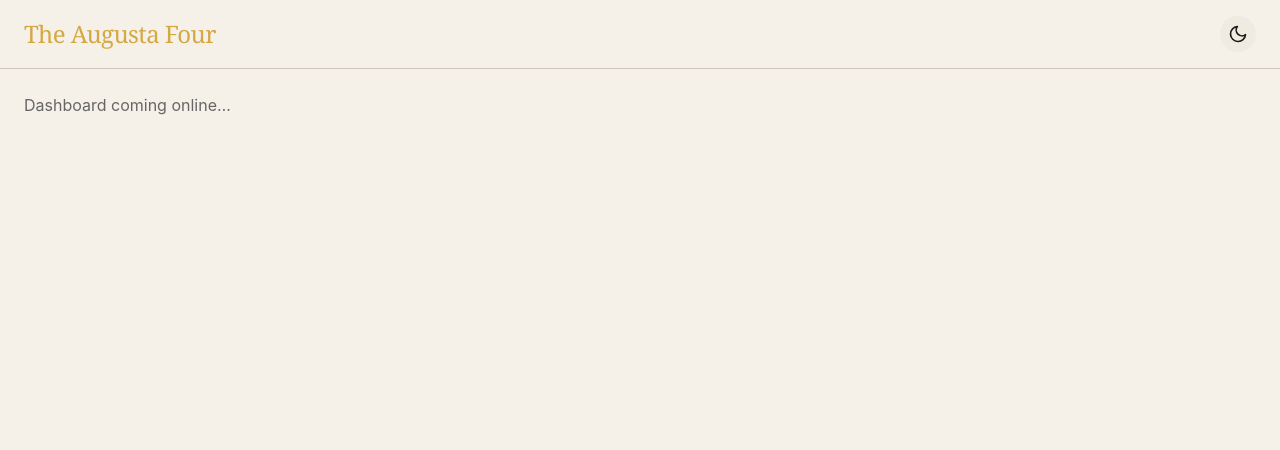
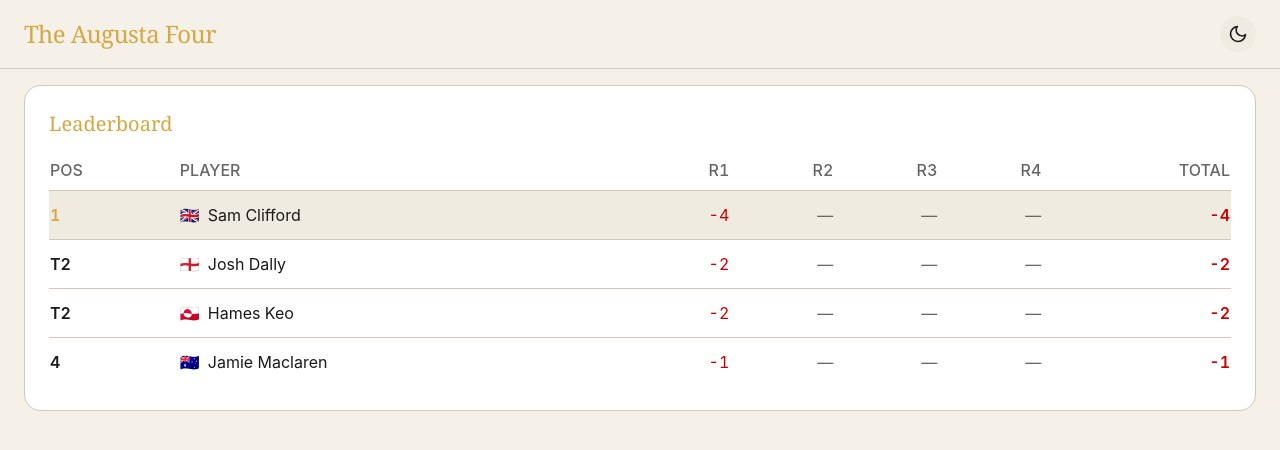
Before and after one commit to jameskeo126/webbers-golf-dashboard, a Next.js app: page / in a window 1280 px wide. Shown: the top 450 px of the page. Built offline with nearby package versions, Linux system fonts and the light colour scheme.

Commit message:
Add Leaderboard component

```diff
--- a/app/page.tsx
+++ b/app/page.tsx
@@ -1,12 +1,11 @@
 import { Header } from "@/components/Header"
+import { Leaderboard } from "@/components/Leaderboard"
 
 export default function HomePage() {
   return (
     <main>
       <Header />
-      <div className="p-4 sm:p-6">
-        <p style={{ color: "var(--text-muted)" }}>Dashboard coming online…</p>
-      </div>
+      <Leaderboard />
     </main>
   )
 }
--- /dev/null
+++ b/components/Leaderboard.tsx
@@ -0,0 +1,87 @@
+import { ROUNDS } from "@/data/rounds"
+import { PLAYERS } from "@/data/players"
+import { computeLeaderboard } from "@/lib/leaderboard"
+import { formatToPar } from "@/lib/scoreUtils"
+import type { LeaderboardRow } from "@/data/types"
+
+function scoreColor(toPar: number | null): string {
+  if (toPar === null) return "var(--text-muted)"
+  if (toPar < 0) return "var(--score-under)"
+  if (toPar > 0) return "var(--score-over)"
+  return "var(--text-primary)"
+}
+
+function PlayerCell({ row }: { row: LeaderboardRow }) {
+  const player = PLAYERS.find(p => p.id === row.playerId)!
+  return (
+    <span className="flex items-center gap-2">
+      <span aria-hidden="true">{player.flag}</span>
+      <span>{player.displayName}</span>
+    </span>
+  )
+}
+
+export function Leaderboard() {
+  const rows = computeLeaderboard(ROUNDS)
+  const leaderTotal = rows[0]?.totalToPar
+
+  return (
+    <section
+      className="mx-4 my-4 rounded-2xl p-4 sm:mx-6 sm:p-6"
+      style={{ backgroundColor: "var(--bg-surface)", border: "1px solid var(--border)" }}
+    >
+      <h2 className="font-serif text-xl mb-3" style={{ color: "var(--accent)" }}>
+        Leaderboard
+      </h2>
+      <div className="overflow-x-auto">
+        <table className="w-full text-left tabular text-sm sm:text-base">
+          <thead style={{ color: "var(--text-muted)" }}>
+            <tr>
+              <th className="py-2 pr-3 font-medium">POS</th>
+              <th className="py-2 pr-3 font-medium">PLAYER</th>
+              <th className="py-2 px-2 text-right font-medium">R1</th>
+              <th className="py-2 px-2 text-right font-medium">R2</th>
+              <th className="py-2 px-2 text-right font-medium">R3</th>
+              <th className="py-2 px-2 text-right font-medium">R4</th>
+              <th className="py-2 pl-3 text-right font-medium">TOTAL</th>
+            </tr>
+          </thead>
+          <tbody>
+            {rows.map(row => {
+              const isLeader = row.totalToPar === leaderTotal
+              return (
+                <tr
+                  key={row.playerId}
+                  style={{
+                    borderTop: "1px solid var(--border)",
+                    backgroundColor: isLeader ? "var(--bg-elevated)" : "transparent",
+                  }}
+                >
+                  <td className="py-3 pr-3 font-semibold" style={{ color: isLeader ? "var(--accent)" : "var(--text-primary)" }}>
+                    {row.positionDisplay}
+                  </td>
+                  <td className="py-3 pr-3"><PlayerCell row={row} /></td>
+                  <td className="py-3 px-2 text-right" style={{ color: scoreColor(row.r1ToPar) }}>
+                    {formatToPar(row.r1ToPar)}
+                  </td>
+                  <td className="py-3 px-2 text-right" style={{ color: scoreColor(row.r2ToPar) }}>
+                    {formatToPar(row.r2ToPar)}
+                  </td>
+                  <td className="py-3 px-2 text-right" style={{ color: scoreColor(row.r3ToPar) }}>
+                    {formatToPar(row.r3ToPar)}
+                  </td>
+                  <td className="py-3 px-2 text-right" style={{ color: scoreColor(row.r4ToPar) }}>
+                    {formatToPar(row.r4ToPar)}
+                  </td>
+                  <td className="py-3 pl-3 text-right font-semibold" style={{ color: scoreColor(row.totalToPar) }}>
+                    {formatToPar(row.totalToPar)}
+                  </td>
+                </tr>
+              )
+            })}
+          </tbody>
+        </table>
+      </div>
+    </section>
+  )
+}
```
